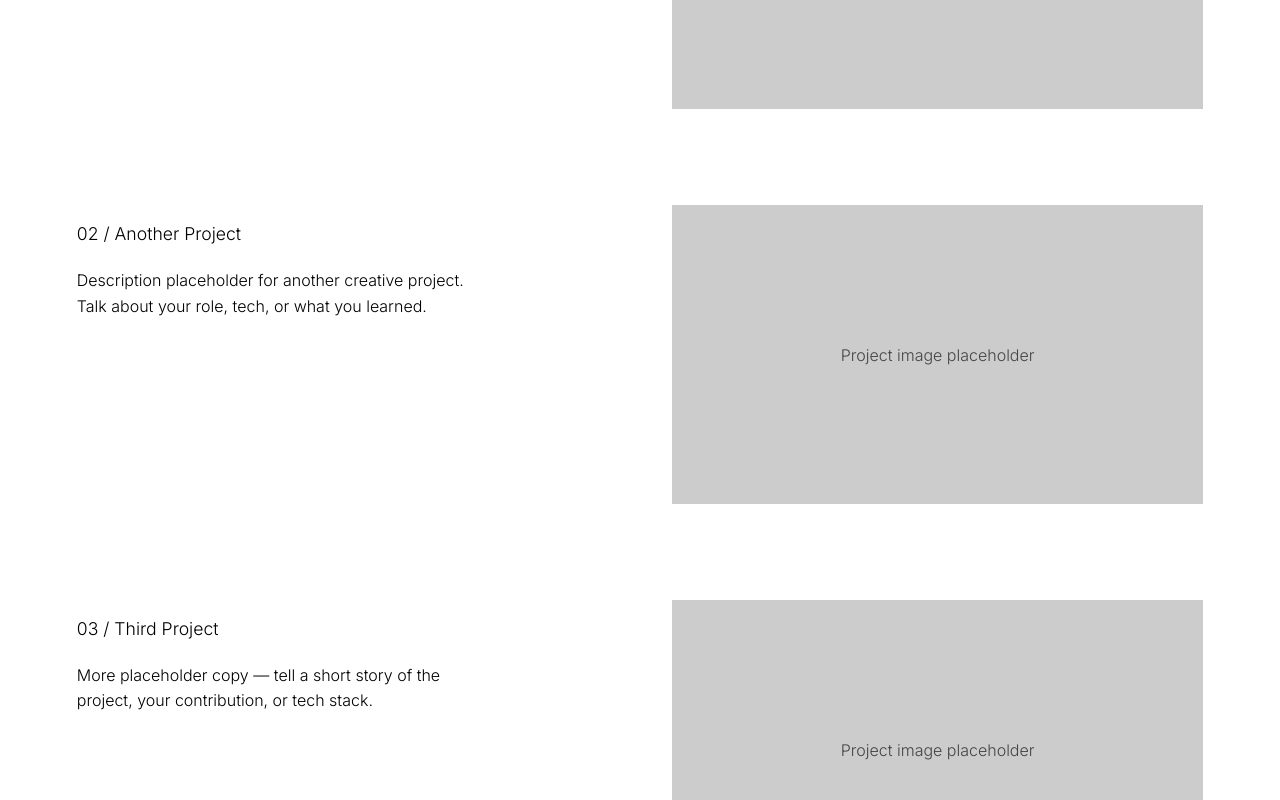
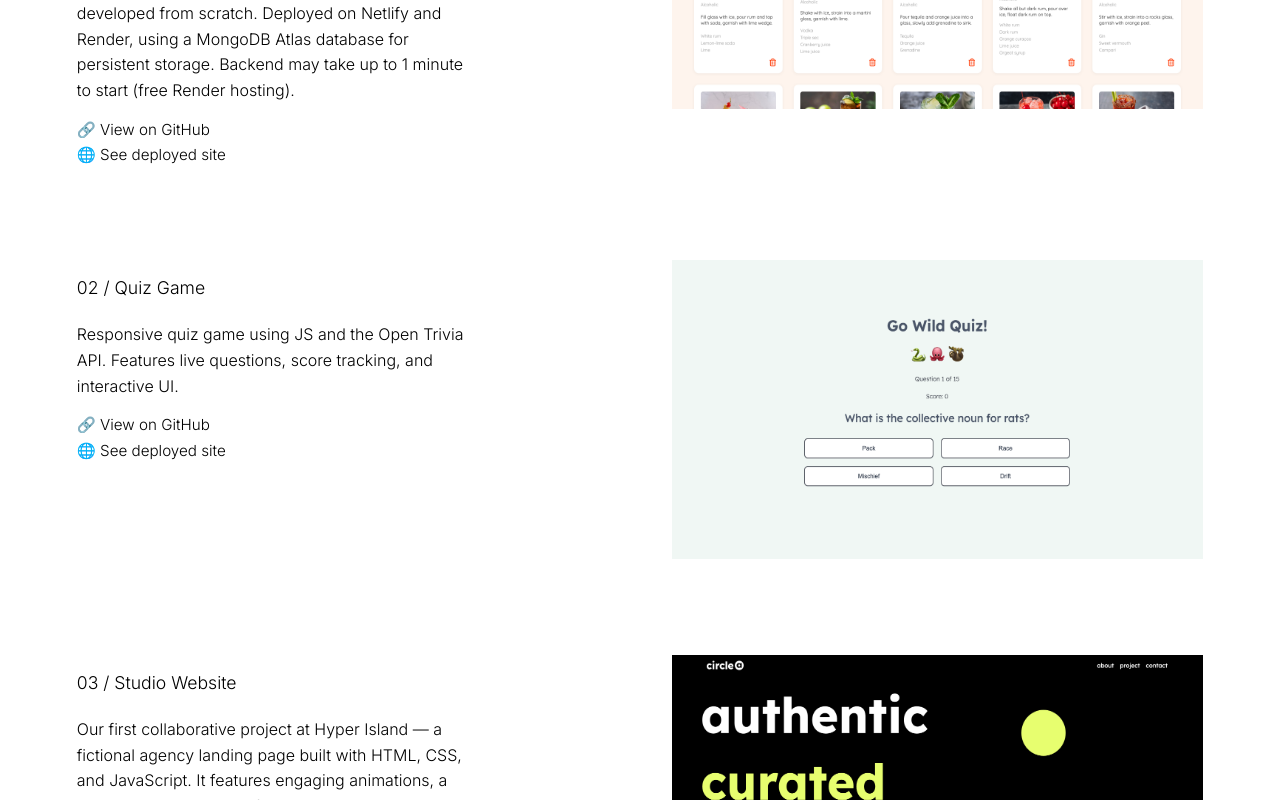
Before and after one commit to alexandra-riva/portfolio, a React (Vite) app: page / in a window 1280 px wide. Shown: the part 1800-2600 px from the top of the page. Built offline with nearby package versions, Linux system fonts and the light colour scheme.

Commit message:
Almost finished

```diff
--- a/src/components/AboutMe.css
+++ b/src/components/AboutMe.css
@@ -3,10 +3,9 @@
   font-family: 'Inter', sans-serif;
   font-weight: 300;
   background-color: transparent;
-  margin-bottom: 0; /* ⬆ no extra space under About Me */
+  margin-bottom: 0;
   padding-bottom: 0;
 }
-
 
 .about-title {
   font-size: 2.25rem;
@@ -31,7 +30,6 @@
   margin-bottom: 3rem;
   text-align: left;
 }
-
 
 .about-text {
   font-size: 1.05rem;
@@ -68,31 +66,20 @@
 }
 
 .skills-marquee-wrapper {
-  overflow: hidden;
   width: 100%;
-  border-top: 1px solid transparent;
   margin-top: 6rem;
+  display: flex;
+  justify-content: center;
 }
 
 .skills-marquee {
-  display: inline-block;
-  white-space: nowrap;
-  animation: scrollSkills 35s linear infinite;
+  display: flex;
+  flex-wrap: wrap;
+  justify-content: center;
+  gap: 2rem;
+  padding: 1rem 0;
   font-size: 1rem;
   color: #555;
   font-weight: 300;
   opacity: 0.9;
 }
-
-.skills-marquee span {
-  margin: 0 2rem;
-}
-
-@keyframes scrollSkills {
-  0% {
-    transform: translateX(100%);
-  }
-  100% {
-    transform: translateX(-100%);
-  }
-}
--- a/src/components/AboutMe.jsx
+++ b/src/components/AboutMe.jsx
@@ -3,6 +3,21 @@ import './AboutMe.css';
 import profileImg from '../assets/IMG_1914.jpeg';
 
 export default function AboutMe() {
+  const skills = [
+    'HTML',
+    'CSS',
+    'JavaScript',
+    'React',
+    'Node.js',
+    'MongoDB',
+    'REST API',
+    'Tailwind',
+    'HeroUI',
+    'Netlify',
+    'Figma',
+    'UX/UI',
+  ];
+
   return (
     <section className="about-section">
       <h2 className="about-title">About Me</h2>
@@ -24,10 +39,12 @@ export default function AboutMe() {
 
       <div className="skills-marquee-wrapper">
         <div className="skills-marquee">
-          <span>HTML</span><span>CSS</span><span>JavaScript</span><span>React</span>
-          <span>Tailwind</span><span>HeroUI</span><span>Figma</span>
-          <span>HTML</span><span>CSS</span><span>JavaScript</span><span>React</span>
-          <span>Tailwind</span><span>HeroUI</span><span>Figma</span>
+          {skills.map((skill, index) => (
+            <span key={skill}>
+              {skill}
+              {index < skills.length - 1 && <span>&nbsp;&bull;&nbsp;</span>}
+            </span>
+          ))}
         </div>
       </div>
     </section>
--- a/src/components/Projects.css
+++ b/src/components/Projects.css
@@ -35,3 +35,20 @@
   line-height: 1.6;
   max-width: 40ch;
 }
+.project-links {
+  margin-top: 1rem;
+  display: flex;
+  flex-direction: column;
+  gap: 0.4rem;
+}
+
+.project-link {
+  font-size: 0.95rem;
+  color: #000;
+  text-decoration: none;
+  transition: opacity 0.2s ease;
+}
+
+.project-link:hover {
+  opacity: 0.7;
+}
--- a/src/components/Projects.jsx
+++ b/src/components/Projects.jsx
@@ -1,49 +1,83 @@
 import React from 'react';
 import './Projects.css';
+
+import weatherapp from '../assets/weatherapp.png';
+import studiowebsite from '../assets/studiowebsite.png';
+import quiz from '../assets/quiz.png';
+import cocktailkungen from '../assets/cocktailkungen.png';
+import rockpaperscissors from '../assets/rockpaperscissors.png';
+import fakestore from '../assets/fakestore.png';
+import medicalapp from '../assets/medicalapp.png';
 
 const projects = [
   {
     id: '01',
-    name: 'Project Name',
+    name: 'Cocktail Kungen',
     description:
-      'Join my YouTube channel where I show my design thinking, my process, and my personality. The channel has helped over 200K designers become more proficient in the tools I use everyday, Figma, Webflow & more. Join the journey!',
-    imageAlt: 'Project image placeholder',
+      'Cocktail Kungen started as a collaborative project but evolved into a full-stack app with my own design, backend, and database. Built with React, Express, and MongoDB, it allows users to browse, add, delete, and favorite cocktails via a RESTful API I developed from scratch. Deployed on Netlify and Render, using a MongoDB Atlas database for persistent storage. Backend may take up to 1 minute to start (free Render hosting).',
+      image: cocktailkungen,
+    imageAlt: 'Cocktail Kungen app preview',
+    github: 'https://github.com/alexandra-riva/api-project',
+    netlify: 'https://cocktail-kungen-app.netlify.app/',
   },
-  // Duplicate for demo – in real case, map through real data
   {
     id: '02',
-    name: 'Another Project',
+    name: 'Quiz Game',
     description:
-      'Description placeholder for another creative project. Talk about your role, tech, or what you learned.',
-    imageAlt: 'Project image placeholder',
+      'Responsive quiz game using JS and the Open Trivia API. Features live questions, score tracking, and interactive UI.',
+    image: quiz,
+    imageAlt: 'Quiz game preview',
+    github: 'https://github.com/alexandra-riva/Quiz_Game_Project',
+    netlify: 'https://gowildquiz.netlify.app/',
   },
   {
     id: '03',
-    name: 'Third Project',
+    name: 'Studio Website',
     description:
-      'More placeholder copy — tell a short story of the project, your contribution, or tech stack.',
-    imageAlt: 'Project image placeholder',
+      'Our first collaborative project at Hyper Island — a fictional agency landing page built with HTML, CSS, and JavaScript. It features engaging animations, a cohesive design, and reflects our early experience in team-based frontend development.',
+    image: studiowebsite,
+    imageAlt: 'Studio website preview',
+    github: 'https://github.com/alexandra-riva/Studio-website',
+    netlify: 'https://studio-website-alexandra-riva.netlify.app/',
   },
   {
     id: '04',
-    name: 'Fourth One',
+    name: 'Weather App',
     description:
-      'This one could show something fun or experimental. Keep tone aligned with your personality.',
-    imageAlt: 'Project image placeholder',
+      'One of my first projects — a minimal weather search tool built with HTML, CSS, and JavaScript. It fetches real-time weather data from the Visual Crossing API through a custom Node.js and Express backend. Deployed on Netlify and Render. Backend may take up to 1 minute to start (free Render hosting).',
+    image: weatherapp,
+    imageAlt: 'Weather app preview',
+    github: 'https://github.com/alexandra-riva/weather-app-alexandra-riva-public',
+    netlify: 'https://weather-app-alexandra-riva.netlify.app/',
   },
   {
     id: '05',
-    name: 'Fifth Work',
+    name: 'Fake Store',
     description:
-      'Use this section to showcase passion projects or school assignments. Make each one distinct.',
-    imageAlt: 'Project image placeholder',
+      'Collaborative e-commerce project using HTML, CSS, and JavaScript. Features dynamic routing, persistent cart, and product filtering powered by the Fake Store API.',
+    image: fakestore,
+    imageAlt: 'Fake Store project preview',
+    github: 'https://github.com/alexandra-riva/fakestore',
+    netlify: 'https://antxhan.github.io/fakestore/',
   },
   {
     id: '06',
-    name: 'Final Example',
+    name: 'Rock, Paper, Scissors',
     description:
-      'Include projects you’re proud of. It doesn’t need to be fancy — just honest and clean.',
-    imageAlt: 'Project image placeholder',
+      'An early project that helped me grasp the fundamentals of JavaScript and DOM manipulation. This simple browser game includes animated buttons, live score tracking, and interactive gameplay using event-driven logic.',
+    image: rockpaperscissors,
+    imageAlt: 'Rock paper scissors game preview',
+    github: 'https://github.com/alexandra-riva/rock-paper-scissors-alexandra-riva',
+    netlify: 'https://alexandra-riva.github.io/rock-paper-scissors-alexandra-riva/',
+  },
+  {
+    id: '07',
+    name: 'Medical App UI',
+    description:
+      'My very first Figma design & prototype. It focuses on clean UI, role-based dashboards, and accessibility for both patients and professionals.',
+    image: medicalapp,
+    imageAlt: 'Medical app UI prototype preview',
+    figma: 'https://www.figma.com/proto/9J2tfqYttXzTaal06UuxUO/Medical-app?node-id=0-1&t=ZSurq2oEGDYAvQeK-1',
   },
 ];
 
@@ -58,9 +92,28 @@ export default function Projects() {
           <div className="project-text">
             <p className="project-label">{project.id} / {project.name}</p>
             <p className="project-description">{project.description}</p>
+
+            <div className="project-links">
+              {project.github && (
+                <a href={project.github} target="_blank" rel="noopener noreferrer" className="project-link">
+                  <span>🔗 View on GitHub</span>
+                </a>
+              )}
+              {project.netlify && (
+                <a href={project.netlify} target="_blank" rel="noopener noreferrer" className="project-link">
+                  <span>🌐 See deployed site</span>
+                </a>
+              )}
+              {project.figma && (
+                <a href={project.figma} target="_blank" rel="noopener noreferrer" className="project-link">
+                  <span>🎨 View on Figma</span>
+                </a>
+              )}
+            </div>
           </div>
+
           <div className="project-image">
-            <div className="image-placeholder">{project.imageAlt}</div>
+            <img src={project.image} alt={project.imageAlt} className="image-placeholder" />
           </div>
         </div>
       ))}
```
Also changed, not shown: src/components/Footer 2.jsx (deleted, +0 -19 lines).
